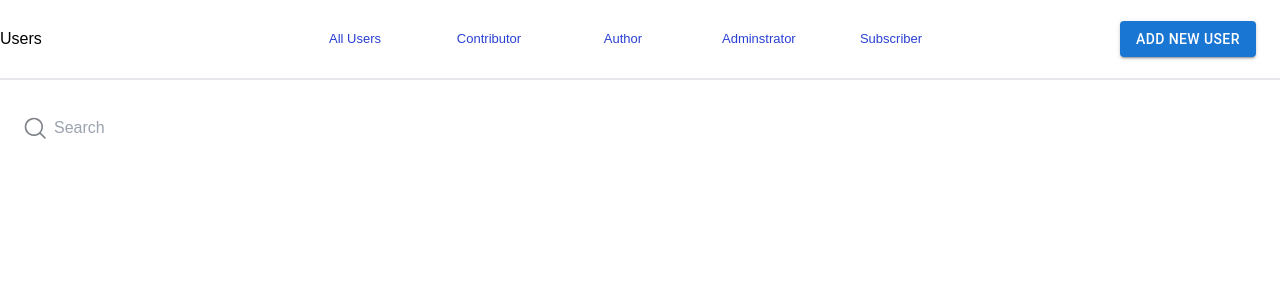
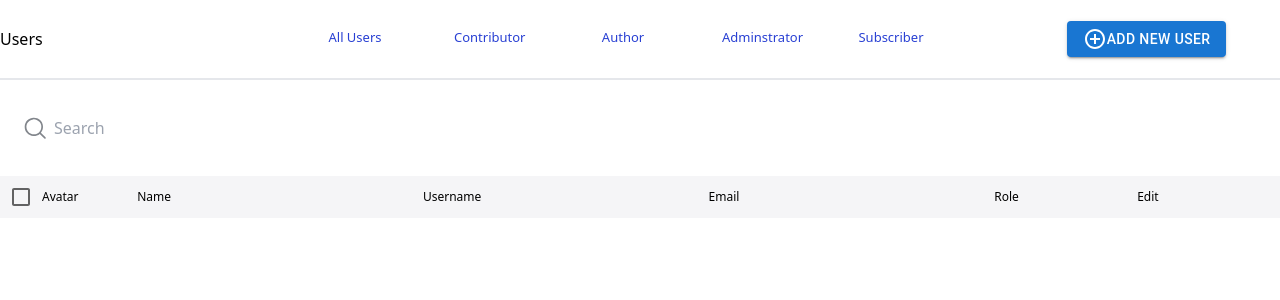
Before and after one commit to darwanceyhan/UsersTask, a React (Create React App) app in the folder my-app/: page / in a window 1280 px wide. Shown: the top 300 px of the page. Built offline with nearby package versions, Linux system fonts and the light colour scheme.

Commit message:
add list bar and add underline animation to FilterItems and change the style

```diff
--- a/my-app/src/App.tsx
+++ b/my-app/src/App.tsx
@@ -1,6 +1,8 @@
 import "./index.css";
 import Stack from "@mui/material/Stack";
 import Button from "@mui/material/Button";
+import { Checkbox } from "@mui/material";
+import ControlPointIcon from "@mui/icons-material/ControlPoint";
 
 function App() {
   return (
@@ -8,7 +10,7 @@ function App() {
       <div className="flex flex-row items-center h-20 w-full border-b-2">
         <div className="basis-1/4">Users</div>
         <div className="basis-1/2 h-full flex items-center">
-          <Stack spacing={8} direction="row">
+          <Stack spacing={8} direction="row" className="h-full">
             <button className="navbarFilterItems">All Users</button>
             <button className="navbarFilterItems">Contributor</button>
             <button className="navbarFilterItems">Author</button>
@@ -17,9 +19,11 @@ function App() {
           </Stack>
         </div>
         <div className="basis-1/4 flex flex-row">
-          <div className="basis-1/2"></div>
+          <div className="basis-1/3"></div>
           <div className="basis-1/2">
-            <Button variant="contained">Add New User</Button>
+            <Button variant="contained" className="text-sm">
+              <ControlPointIcon /> Add New User
+            </Button>
           </div>
         </div>
       </div>
@@ -39,6 +43,15 @@ function App() {
 
         <input type="text" placeholder="Search" className="searchInput" />
       </div>
+      <div className="flex flex-row w-full text-xs items-center listBar">
+        <Checkbox />
+        <div className="basis-1/6 gap-4">Avatar</div>
+        <div className="basis-1/2">Name</div>
+        <div className="basis-1/2">Username</div>
+        <div className="basis-1/2">Email</div>
+        <div className="basis-1/4">Role</div>
+        <div className="basis-1/4">Edit</div>
+      </div>
     </>
   );
 }
--- a/my-app/src/index.css
+++ b/my-app/src/index.css
@@ -5,17 +5,22 @@
 body,html{
     height: 100%;
     width: 100%;
-    box-sizing: border-box;
-    font-family: "montserrat", sans-serif;
+
 }
 
 .navbarFilterItems{
     font-style: normal;
     font-weight: normal;
     font-size: 13px;
+    line-height:15.85px ;
     color: #2940D3;
     width: 70px;
     height: 100%;
+    transition: all 0.3s ease-in-out;
+    border-bottom: 2px solid transparent;
+}
+.navbarFilterItems:hover{
+    border-bottom-color: #2940D3;
 }
 
 .searchInput{
@@ -27,3 +32,8 @@ body,html{
     outline-style: none;
     box-shadow: none;
 }
+
+.listBar{
+    background-color: #F5F5F7;
+    height: 42px;
+}
```
